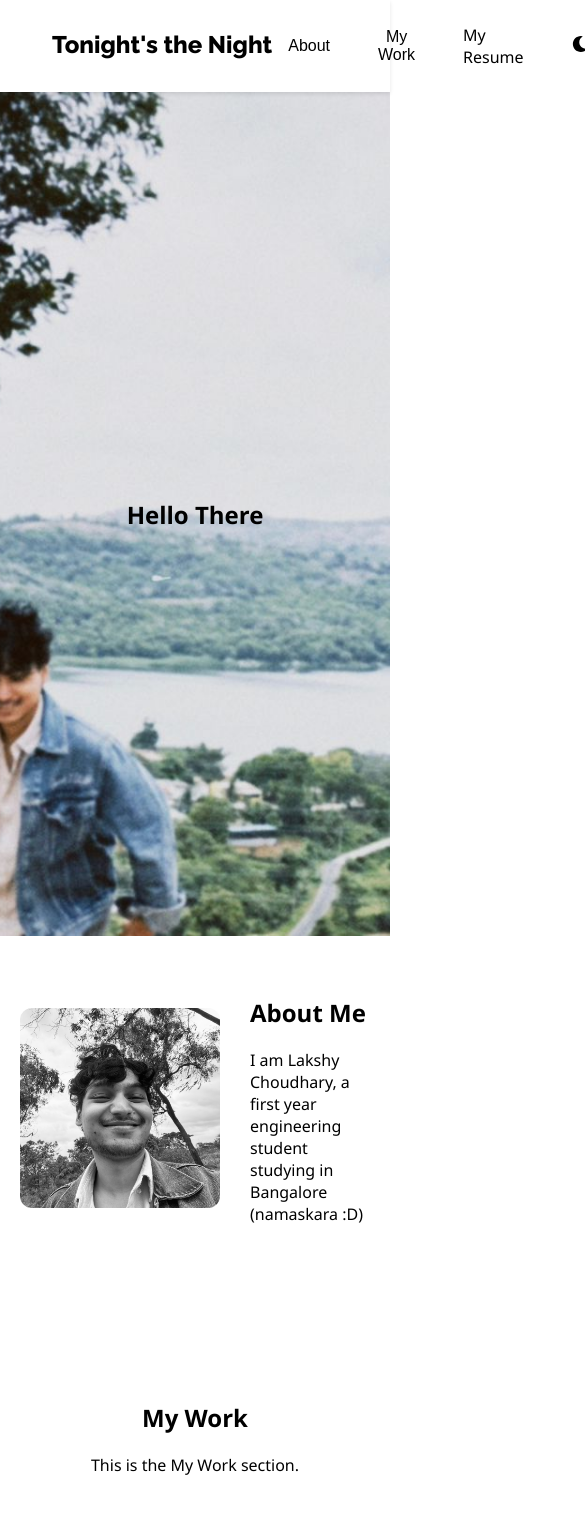
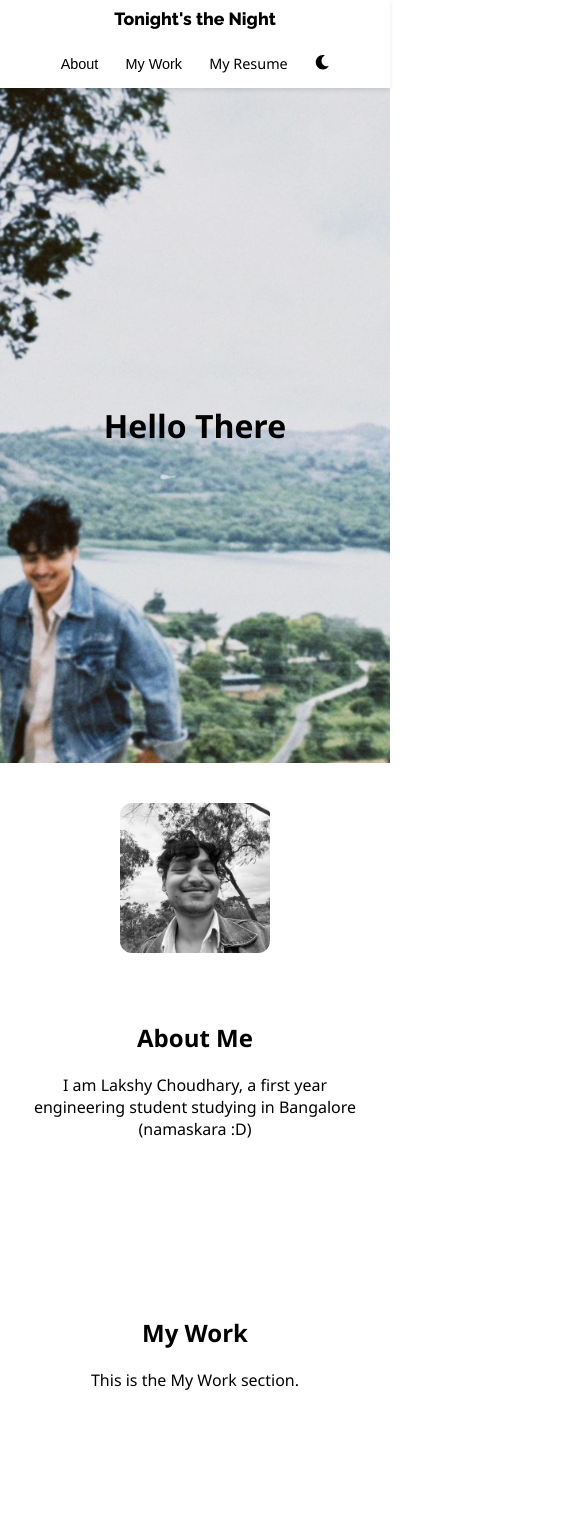
Before and after one commit to lakshyafk/lakshyafk.github.io, a React (Create React App) app: page / in a window 390 px wide. Shown: the top 1514 px of the page, 585 px wide, since content can reach past the window. Built offline with nearby package versions, Linux system fonts and the light colour scheme; the HTML template or start-up script is replaced by a standard one.

Commit message:
navbar fixing

```diff
--- a/src/App.css
+++ b/src/App.css
@@ -4,7 +4,7 @@
   --text-dark: #fff;
   --accent-dark: mintcream;
   --text-light: #000;
-  --accent-light: #3EB489; /* Minty green */
+  --accent-light: #3EB489;
 }
 
 body.dark-theme {
@@ -17,7 +17,6 @@ body.light-theme {
   color: var(--text-light);
 }
 
-
 .about-section {
   display: flex;
   flex-direction: column;
@@ -29,30 +28,60 @@ body.light-theme {
   background-image: url('images/about-bg.png');
   background-size: cover;
   background-position: center;
-  height: 250px;
+  width: 100%;
+  height: 80vh; /* updated from 100vh to avoid scrolling issues */
   display: flex;
   align-items: center;
   justify-content: center;
-  width: 100%;
-  height: 100vh;
-
 }
-
 
 .about-content {
   display: flex;
   align-items: center;
+  justify-content: center;
   padding: 40px 20px;
+  gap: 2rem;
+  flex-wrap: wrap;
 }
 
 .profile-pic {
-  width: 200px;
-  height: 200px;
+  width: 300px;
+  height: auto;
   object-fit: cover;
   border-radius: 12px;
-  margin-right: 30px;
 }
 
-.about-text {
-  flex: 1;
+/* Responsive tweaks */
+@media (max-width: 768px) {
+  .about-banner h1 {
+    font-size: 2rem;
+    text-align: center;
+  }
+
+  .about-content {
+    flex-direction: column;
+    align-items: center;
+    text-align: center;
+  }
+
+  .profile-pic {
+    width: 150px;
+    height: 150px;
+    margin-bottom: 1rem;
+  }
+
+  .navbar {
+    flex-direction: column;
+    align-items: center;
+  }
+
+  .navbar-buttons {
+    flex-direction: column;
+    gap: 0.5rem;
+  }
+
+  .animated-text {
+    font-size: 1rem;
+    text-align: center;
+  }
 }
--- a/src/App.js
+++ b/src/App.js
@@ -22,12 +22,8 @@ function App() {
 
       {/* ABOUT SECTION */}
       <section id="about" className="about-section">
-        <div
-          className="about-banner"
-          style={{
-            backgroundImage: `url(${process.env.PUBLIC_URL}/images/about-bg.png)`,
-          }}
-        >
+        <div className="about-banner">
+
           <h1 className="about-heading">Hello There</h1>
         </div>
 
--- a/src/styles/Navbar.css
+++ b/src/styles/Navbar.css
@@ -9,6 +9,7 @@
   background-color: var(--bg-color);
   color: var(--text-color);
   box-shadow: 0 2px 4px rgba(0,0,0,0.1);
+  flex-wrap: wrap; /* Allow wrapping on smaller screens */
 }
 
 .navbar-left {
@@ -17,6 +18,7 @@
   margin-left: 20px;
   display: flex;
   align-items: center;
+  flex-shrink: 0;
 }
 
 .morphing-text-wrapper {
@@ -31,17 +33,18 @@
   font-weight: 800;
   white-space: nowrap;
   color: var(--text-color);
+  max-width: 100%;
 }
-
-
-
 
 .navbar-right {
   display: flex;
   align-items: center;
   gap: 1rem;
+  flex-wrap: wrap;
+  justify-content: center;
 }
 
+/* Buttons */
 .nav-btn, .theme-btn {
   background: none;
   border: none;
@@ -56,3 +59,44 @@
 .nav-btn:hover, .theme-btn:hover {
   transform: scale(1.05);
 }
+
+/* Responsive styles */
+@media (max-width: 768px) {
+  .navbar {
+    flex-direction: row;
+    flex-wrap: wrap;
+    align-items: center;
+    justify-content: space-between;
+    padding: 0.5rem 1rem;
+    gap: 0.5rem;
+  }
+
+  .navbar-left {
+    margin-left: 0;
+    justify-content: flex-start;
+    flex: 1 1 auto;
+  }
+
+  .morphing-text {
+    font-size: 1.1rem;
+    text-align: left;
+  }
+
+  .navbar-right {
+    flex-direction: row;
+    flex-wrap: wrap;
+    justify-content: flex-end;
+    align-items: center;
+    gap: 0.5rem;
+    flex: 1 1 auto;
+  }
+
+  .nav-btn,
+  .theme-btn {
+    font-size: 0.9rem;
+    padding: 0.4rem 0.6rem;
+    width: auto;
+    text-align: center;
+    flex: 0 1 auto;
+  }
+}
```
